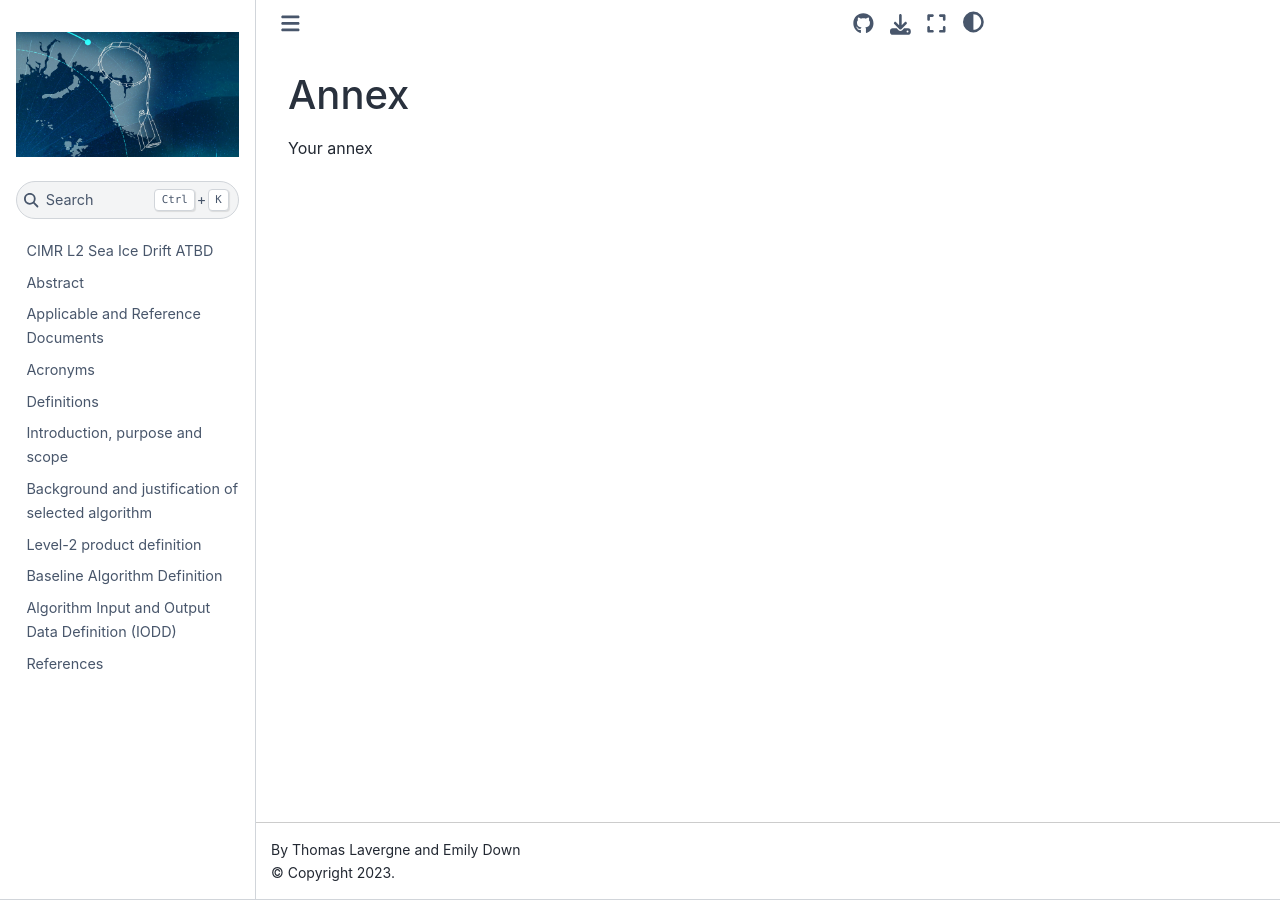
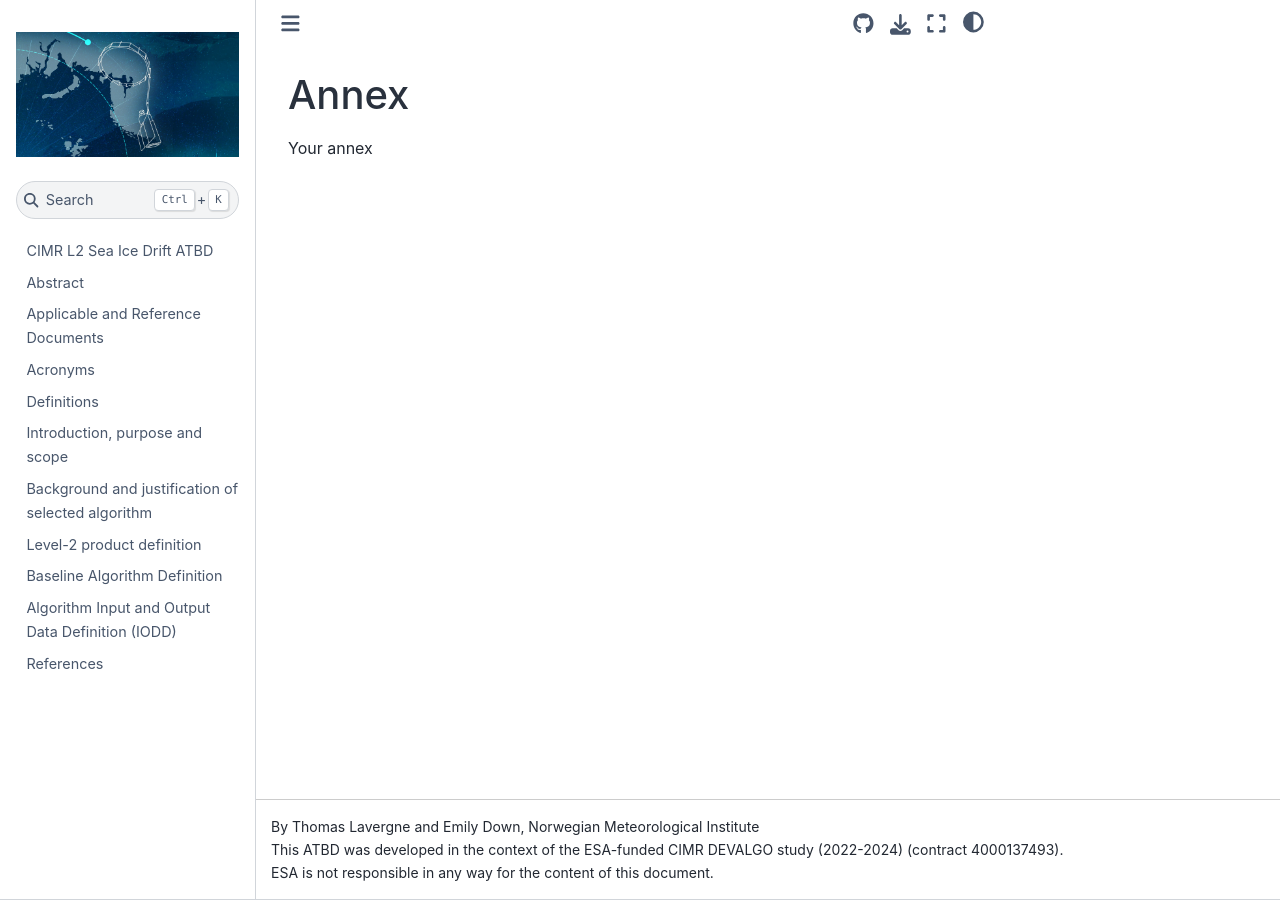
Before and after one commit to CIMR-Algos/SeaIceDrift_ATBD, a Jupyter Book: the page built from book/annex.md, in a window 1280 px wide. Built offline with Jupyter Book 1.0.4 settings and Sphinx 7.4.7 and the Sphinx Book theme 1.1.4, drawn with Linux system fonts in a browser that asks for light colours.

```diff
--- a/book/_config.yml
+++ b/book/_config.yml
@@ -2,7 +2,7 @@
 # Learn more at https://jupyterbook.org/customize/config.html
 
 title: CIMR L2 Sea Ice Drift ATBD v1
-author: Thomas Lavergne and Emily Down
+author: Thomas Lavergne and Emily Down, Norwegian Meteorological Institute
 logo: logo.jpg
 
 # Force re-execution of notebooks on each build.
@@ -23,6 +23,7 @@ bibtex_bibfiles:
 sphinx:
   config:
     bibtex_reference_style: author_year
+    html_show_copyright: false
 
 
 # Information about where the book exists on the web
@@ -36,3 +37,9 @@ repository:
 html:
   use_issues_button: false
   use_repository_button: true
+  extra_footer: |
+    <p>
+    This ATBD was developed in the context of the ESA-funded CIMR DEVALGO study (2022-2024) (contract 4000137493).
+    <br>
+    ESA is not responsible in any way for the content of this document.
+    </p>
```
